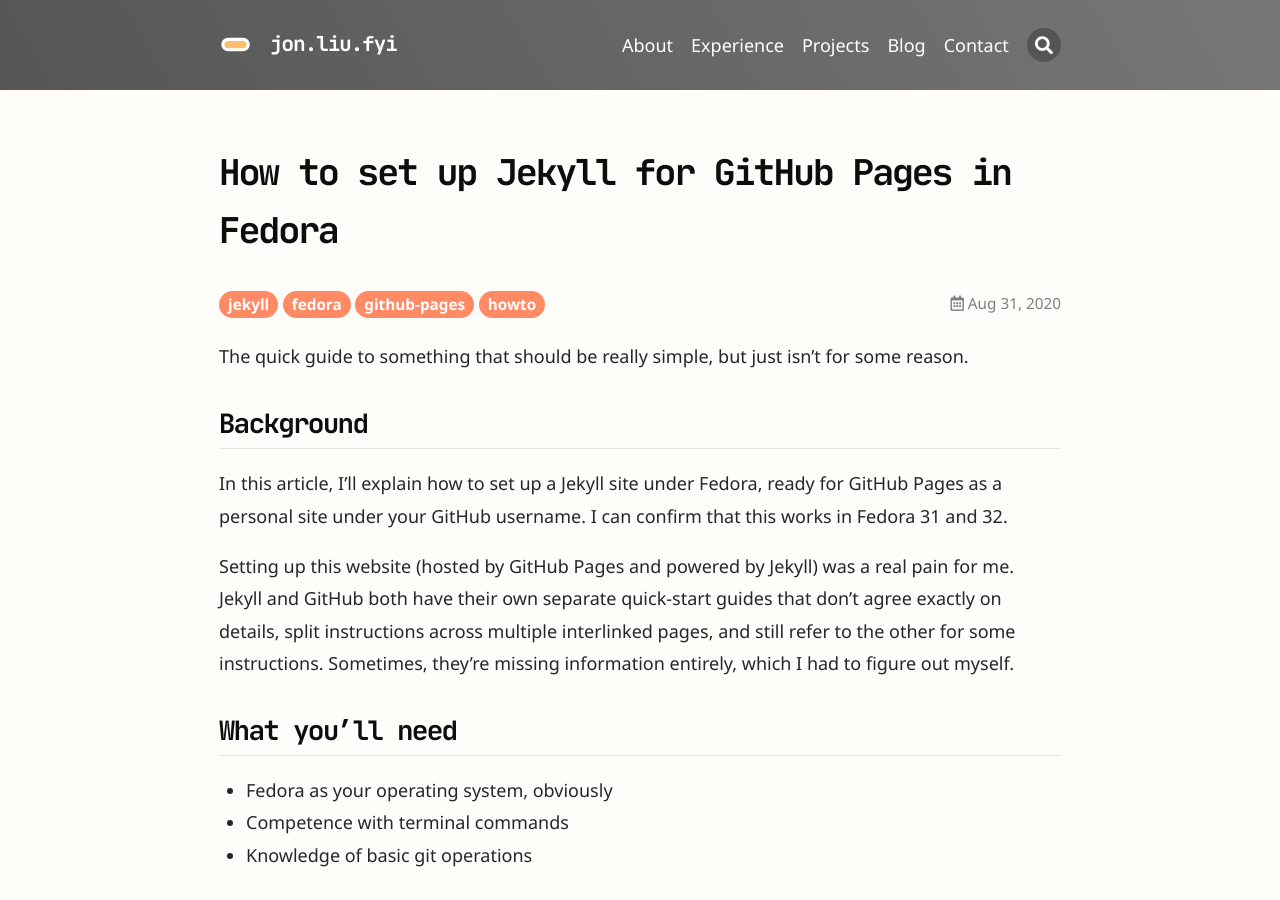
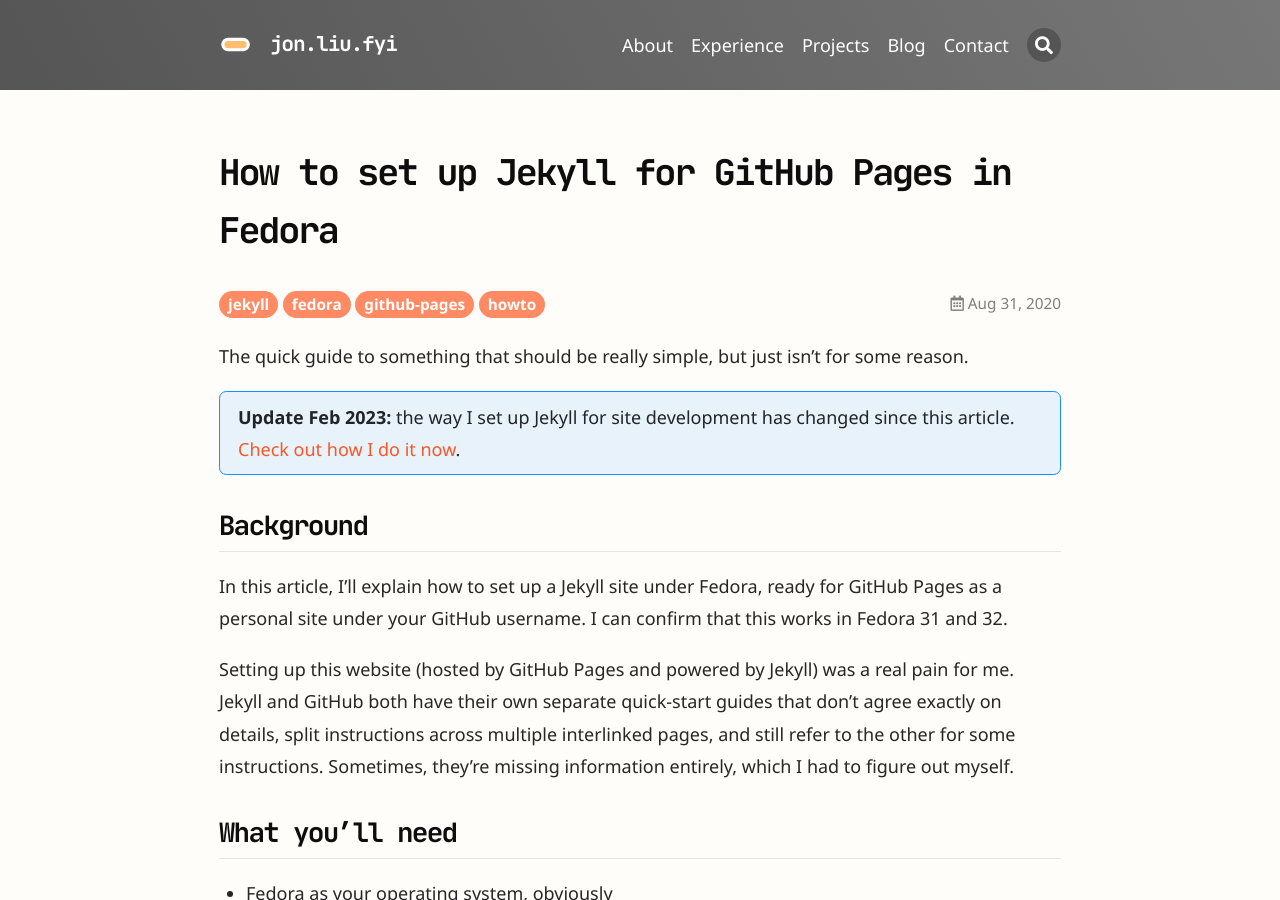
Before and after one commit to JonLiuFYI/JonLiuFYI.github.io, a Jekyll site: the page built from _posts/2020-08-31-jekyll-fedora.md, in a window 1280 px wide and 900 px high. Built offline with Jekyll 4.4.1, drawn with Linux system fonts in a browser that asks for light colours; nearby versions of some CDN libraries.

Commit message:
Update Jekyll Fedora post

```diff
--- a/_posts/2020-08-31-jekyll-fedora.md
+++ b/_posts/2020-08-31-jekyll-fedora.md
@@ -5,6 +5,9 @@ tags: jekyll fedora github-pages howto
 
 The quick guide to something that should be really simple, but just isn't for some reason.
 <!--more-->
+
+**Update Feb 2023:** the way I set up Jekyll for site development has changed since this article. [Check out how I do it now]({% post_url 2023-02-08-jekyll-toolbx %}).
+{:.info}
 
 ## Background
 In this article, I'll explain how to set up a Jekyll site under Fedora, ready for GitHub Pages as a personal site under your GitHub username. I can confirm that this works in Fedora 31 and 32.
```
